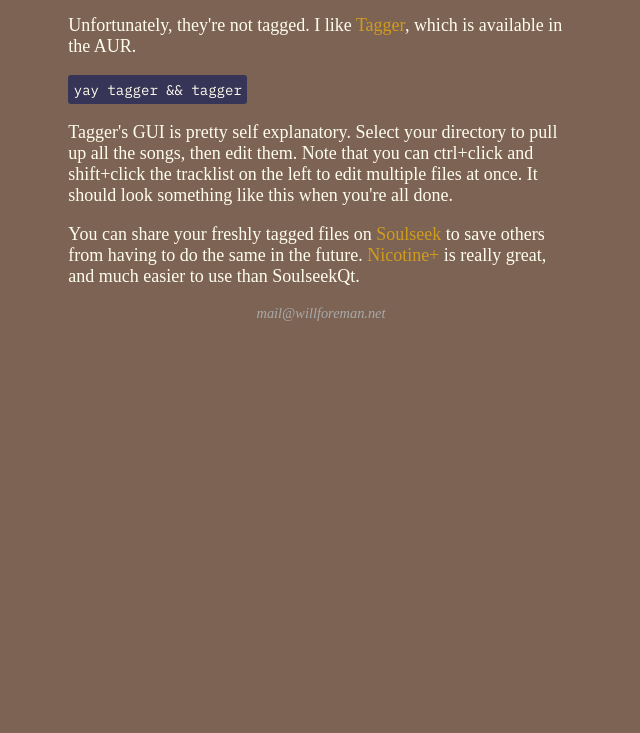
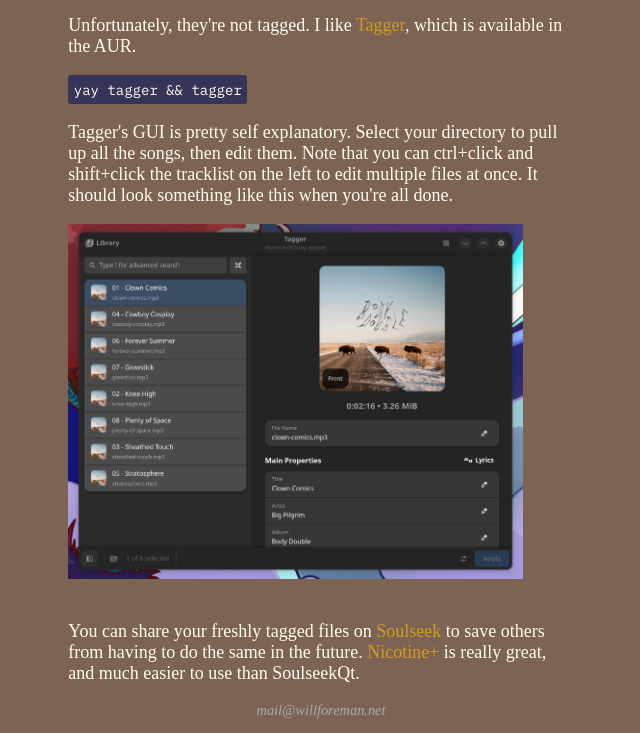
Before and after one commit to bilfor/dotnet, a plain HTML site: page notes/touch-mp3s.html in a window 1280 px wide. Shown: the part 798-1531 px from the top of the page, without its empty margins (319-959 px from the left). Before the commit the page ends 1135 px from the top, so only its background shows below. Drawn offline with Linux system fonts and the light colour scheme; a web font is replaced by a local one.

Commit message:
added image to touch-mp3s

```diff
--- a/notes/touch-mp3s.html
+++ b/notes/touch-mp3s.html
@@ -28,7 +28,7 @@
 <p><code>yay tagger &amp;&amp; tagger</code></p>
 <p>Tagger's GUI is pretty self explanatory. Select your directory to pull up all the songs, then edit them. Note that you can ctrl+click and shift+click the tracklist on the left to edit multiple files at once. It should look something like this when you're all done.</p>
 <!-- IMAGE 1 -->
-
+<img src="/imgs/notes/touch-mp3s/touch-mp3s-1.png">
 <p>You can share your freshly tagged files on <a href="https://www.slsknet.org/">Soulseek</a> to
 save others from having to do the same in the future.
 <a href="https://nicotine-plus.org/">Nicotine+</a> is really great, and much easier to use than SoulseekQt.</p>
```
Also changed, not shown: imgs/notes/touch-mp3s/touch-mp3s-1.png (added).
